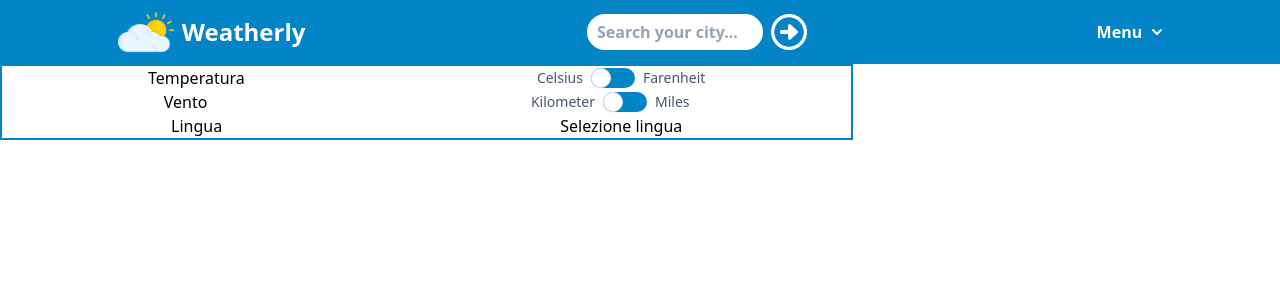
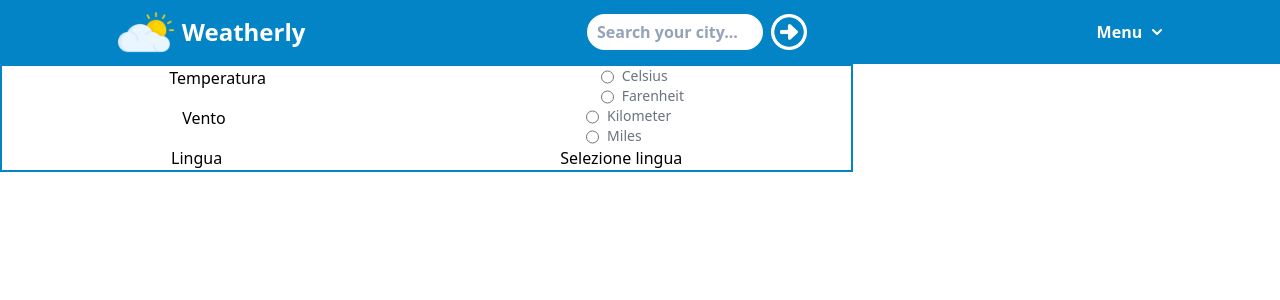
Before and after one commit to TheLuke02/Weatherly, a React (Create React App) app: page /settings in a window 1280 px wide. Shown: the top 300 px of the page. Built offline with nearby package versions, Linux system fonts and the light colour scheme.

Commit message:
Changed structure of settings option

```diff
--- a/public/index.html
+++ b/public/index.html
@@ -1,4 +1,4 @@
-<!DOCTYPE html>
+<!doctype html>
 <html lang="en">
   <head>
     <meta charset="utf-8" />
@@ -24,7 +24,7 @@
       work correctly both with client-side routing and a non-root public URL.
       Learn how to configure a non-root public URL by running `npm run build`.
     -->
-    <title>React App</title>
+    <title>Weatherly</title>
   </head>
   <body>
     <noscript>You need to enable JavaScript to run this app.</noscript>
--- a/src/components/Navbar.tsx
+++ b/src/components/Navbar.tsx
@@ -4,6 +4,7 @@ import { Link } from "react-router-dom";
 import { useNavigate } from "react-router-dom";
 import { Outlet } from "react-router-dom";
 import DropdownMenu from "./DropdownMenu";
+import { useEffect } from "react";
 
 export default function Navbar() {
   const [query, setQuery] = useState("");
@@ -19,6 +20,22 @@ export default function Navbar() {
       search: params.toString(),
     });
   }
+
+  useEffect(() => {
+    if (localStorage.getItem("Temperature") === null) {
+      localStorage.setItem("Temperature", "Celsius");
+    }
+    if (localStorage.getItem("Wind") === null) {
+      localStorage.setItem("Wind", "kilometer");
+    }
+    if (localStorage.getItem("Lenguage") === null) {
+      localStorage.setItem("Lenguage", "en");
+    }
+    console.log(
+      localStorage.getItem("Temperature"),
+      localStorage.getItem("Wind"),
+    );
+  });
 
   return (
     <>
--- a/src/components/ToggleButton.tsx
+++ b/src/components/ToggleButton.tsx
@@ -1,39 +1,75 @@
 import { ToggleButtonProps } from "../types";
+import { useState } from "react";
+
 export const ToggleButton = ({
   target,
   toggleReference,
 }: ToggleButtonProps) => {
-  const handleToggle = (toggleReference: string) => {
-    if (
-      toggleReference === "Temperature" &&
-      localStorage.getItem(toggleReference) !== "Celsius"
-    ) {
-      console.log("Imposto Celsius");
-      localStorage.setItem(toggleReference, "Celsius");
-    } else if (
-      toggleReference === "Temperature" &&
-      localStorage.getItem(toggleReference) !== "Farenheit"
-    ) {
-      console.log("Imposto Farenheit");
-      localStorage.setItem(toggleReference, "Farenheit");
+  const [CheckedBox, setCheckedBox] = useState<string | null>(
+    localStorage.getItem(toggleReference),
+  );
+
+  const handleToggle = (toggleReference: string, target: string) => {
+    if (toggleReference === "Temperature") {
+      localStorage.setItem("Temperature", target);
+      console.log("Setto Temperature: ", target);
+      setCheckedBox(target);
     }
 
-    if (
-      toggleReference === "Wind" &&
-      localStorage.getItem(toggleReference) !== "Kilometer"
-    ) {
-      console.log("Imposto Kilometer");
-      localStorage.setItem(toggleReference, "Kilometer");
-    } else if (
-      toggleReference === "Wind" &&
-      localStorage.getItem(toggleReference) !== "Miles"
-    ) {
-      console.log("Imposto Miles");
-      localStorage.setItem(toggleReference, "Miles");
+    if (toggleReference === "Wind") {
+      localStorage.setItem("Wind", target);
+      console.log("Setto Wind: ", target);
+      setCheckedBox(target);
     }
   };
 
   return (
+    <div>
+      <div className="flex">
+        <input
+          type="radio"
+          onChange={(e) => {}}
+          name={`hs-default-radio-${toggleReference}`}
+          value={target[0]}
+          checked={CheckedBox === target[0]}
+          className="mt-0.5 shrink-0 rounded-full border-gray-200 text-blue-600 focus:ring-blue-500 disabled:pointer-events-none disabled:opacity-50 dark:border-neutral-700 dark:bg-neutral-800 dark:checked:border-blue-500 dark:checked:bg-blue-500 dark:focus:ring-offset-gray-800"
+          id={`hs-default-radio-${toggleReference}`}
+          onClick={() => {
+            handleToggle(toggleReference, target[0]);
+          }}
+        />
+        <label
+          htmlFor={`hs-default-radio-${toggleReference}`}
+          className="ms-2 text-sm text-gray-500 dark:text-neutral-400"
+        >
+          {target[0]}
+        </label>
+      </div>
+
+      <div className="flex">
+        <input
+          onChange={(e) => {}}
+          type="radio"
+          name={`hs-default-radio-${toggleReference}`}
+          value={target[1]}
+          checked={CheckedBox === target[1]}
+          className="mt-0.5 shrink-0 rounded-full border-gray-200 text-blue-600 focus:ring-blue-500 disabled:pointer-events-none disabled:opacity-50 dark:border-neutral-700 dark:bg-neutral-800 dark:checked:border-blue-500 dark:checked:bg-blue-500 dark:focus:ring-offset-gray-800"
+          id={`hs-default-radio-${toggleReference}`}
+          onClick={() => {
+            handleToggle(toggleReference, target[1]);
+          }}
+        />
+        <label
+          htmlFor={`hs-default-radio-${toggleReference}`}
+          className="ms-2 text-sm text-gray-500 dark:text-neutral-400"
+        >
+          {target[1]}
+        </label>
+      </div>
+    </div>
+  );
+};
+/*
     <div
       className="inline-flex items-center gap-2"
       onClick={() => handleToggle(toggleReference)}
@@ -64,5 +100,4 @@ export const ToggleButton = ({
         {target[1]}
       </label>
     </div>
-  );
-};
+    */
--- a/src/pages/IndexPage.tsx
+++ b/src/pages/IndexPage.tsx
@@ -1,17 +1,4 @@
-import { useEffect } from "react";
-
 export const IndexPage = () => {
-  useEffect(() => {
-    if (localStorage.getItem("Temperature") == null) {
-      localStorage.setItem("Temperature", "Celsius");
-    }
-    if (localStorage.getItem("Wind") == null) {
-      localStorage.setItem("Wind", "kilometer");
-    }
-    if (localStorage.getItem("Lenguage") == null) {
-      localStorage.setItem("Lenguage", "en");
-    }
-  });
   return (
     <div className="h-[calc(100vh-108px)] justify-center sm:h-[calc(100vh-116px)] md:h-[calc(100vh-128px)]">
       Home page
--- a/src/pages/SavedPage.tsx
+++ b/src/pages/SavedPage.tsx
@@ -1,5 +1,4 @@
 import { useNavigate } from "react-router-dom";
-import { useEffect } from "react";
 export const SavedPage = () => {
   const navigate = useNavigate();
   const params = new URLSearchParams();
@@ -24,18 +23,6 @@ export const SavedPage = () => {
     )
       arr.push(localStorage.key(i));
   }
-
-  useEffect(() => {
-    if (localStorage.getItem("Temperature") == null) {
-      localStorage.setItem("Temperature", "Celsius");
-    }
-    if (localStorage.getItem("Wind") == null) {
-      localStorage.setItem("Wind", "kilometer");
-    }
-    if (localStorage.getItem("Lenguage") == null) {
-      localStorage.setItem("Lenguage", "en");
-    }
-  });
 
   return (
     <div className="h-[calc(100vh-108px)] sm:h-[calc(100vh-116px)] md:h-[calc(100vh-128px)]">
--- a/src/pages/SearchPage.tsx
+++ b/src/pages/SearchPage.tsx
@@ -14,7 +14,7 @@ export default function SearchPage() {
 
   const fetchData = async (city: string) => {
     setLoading(true);
-    const url = `http://api.weatherapi.com/v1/forecast.json?key=${key}&q=${city}&days=3&aqi=no&alerts=no`;
+    const url = `https://api.weatherapi.com/v1/forecast.json?key=${key}&q=${city}&days=3&aqi=no&alerts=no`;
     try {
       const response = await fetch(url);
       if (!response.ok) {
@@ -41,18 +41,6 @@ export default function SearchPage() {
     }
   }, [searchParams]); //eslint-disable-line
 
-  useEffect(() => {
-    if (localStorage.getItem("Temperature") == null) {
-      localStorage.setItem("Temperature", "Celsius");
-    }
-    if (localStorage.getItem("Wind") == null) {
-      localStorage.setItem("Wind", "kilometer");
-    }
-    if (localStorage.getItem("Lenguage") == null) {
-      localStorage.setItem("Lenguage", "en");
-    }
-  });
-
   return (
     <div>
       <div className="h-[calc(100vh-64px)]">
--- a/src/pages/SettingsPage.tsx
+++ b/src/pages/SettingsPage.tsx
@@ -1,23 +1,6 @@
-import { useEffect } from "react";
 import { ToggleButton } from "../components/ToggleButton";
 
 export const SettingsPage = () => {
-  useEffect(() => {
-    if (localStorage.getItem("Temperature") == null) {
-      localStorage.setItem("Temperature", "Celsius");
-    }
-    if (localStorage.getItem("Wind") == null) {
-      localStorage.setItem("Wind", "kilometer");
-    }
-    if (localStorage.getItem("Lenguage") == null) {
-      localStorage.setItem("Lenguage", "en");
-    }
-    console.log(
-      localStorage.getItem("Temperature"),
-      localStorage.getItem("Wind"),
-    );
-  });
-
   return (
     <div>
       <div className="h-[calc(100vh-108px)] justify-center sm:h-[calc(100vh-116px)] md:h-[calc(100vh-128px)]">
```
Also changed, not shown: 1 other file (tests, documents, lock files or other folders).
